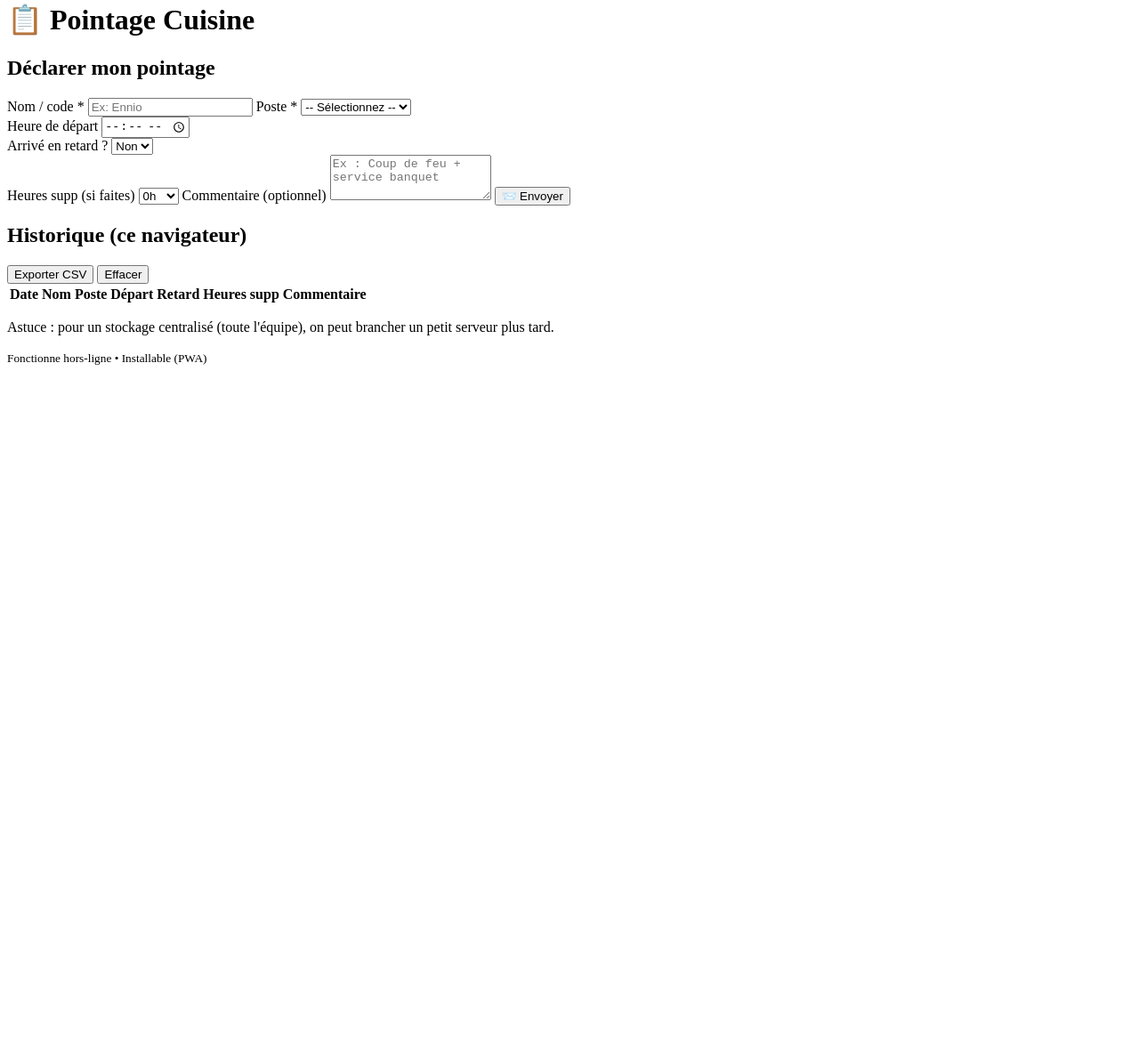
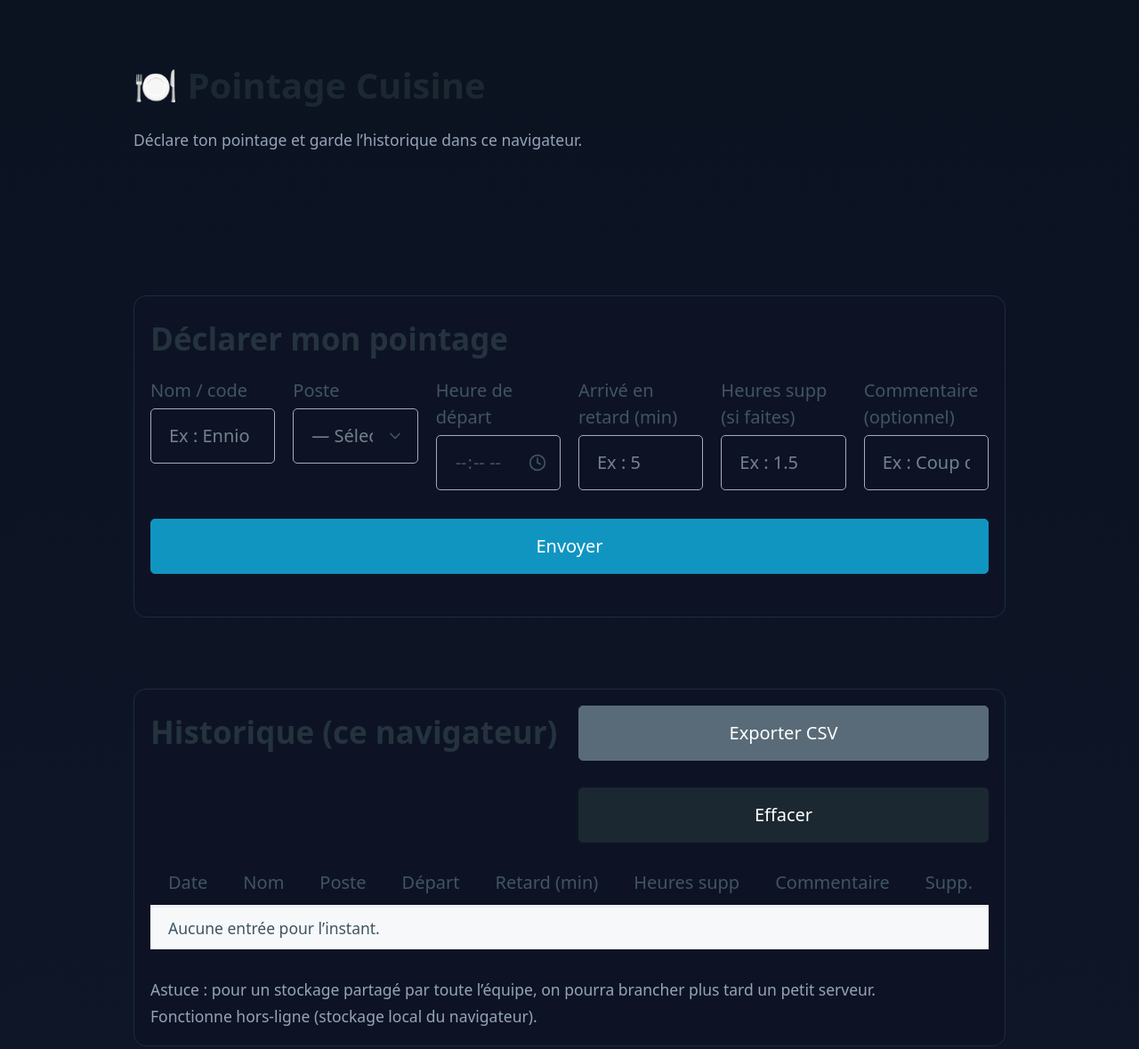
Before and after one commit to Enniocld/Plein-soleil, a plain HTML site: page index.html in a window 1280 px wide. Shown: the part 18-1197 px from the top of the page at 89% size. Before the commit the page ends 800 px from the top, so only its background shows below. Drawn offline with nearby package versions, Linux system fonts and the light colour scheme.

Commit message:
Update index.html

```diff
--- a/index.html
+++ b/index.html
@@ -1,109 +1,236 @@
 <!doctype html>
 <html lang="fr">
 <head>
-  <meta charset="utf-8">
-  <meta name="viewport" content="width=device-width, initial-scale=1">
+  <meta charset="utf-8" />
+  <meta name="viewport" content="width=device-width, initial-scale=1" />
   <title>Pointage Cuisine</title>
-  <meta name="theme-color" content="#ff7e5f">
-  <link rel="manifest" href="manifest.json">
-  <link rel="icon" href="icons/icon-192.png">
-  <link rel="apple-touch-icon" href="icons/icon-192.png">
-  <link rel="stylesheet" href="style.css">
+
+  <!-- Design prêt à l'emploi -->
+  <link rel="stylesheet" href="https://unpkg.com/@picocss/pico@latest/css/pico.min.css">
+
+  <style>
+    :root { --w: 980px; }
+    body { min-height: 100vh; background: linear-gradient(180deg,#0b1220,#0f172a); }
+    header, main { max-width: var(--w); margin: 0 auto; }
+    header { padding: 24px 16px 0; }
+    main { padding: 8px 16px 40px; }
+    .card { background: #0d1324; border: 1px solid #1f2a44; border-radius: 14px; padding: 18px; }
+    h1, h2 { margin: .2rem 0 .8rem; }
+    small.muted { color: #94a3b8; }
+    table thead th { white-space: nowrap; }
+    .actions { display: flex; gap: .5rem; flex-wrap: wrap; }
+    footer { max-width: var(--w); margin: 24px auto 56px; padding: 0 16px; color:#94a3b8; }
+  </style>
 </head>
+
 <body>
-  <header class="appbar">
-    <h1>📋 Pointage Cuisine</h1>
-    <button id="installBtn" class="secondary" hidden>Installer</button>
+  <header>
+    <h1>🍽️ Pointage Cuisine</h1>
+    <small class="muted">Déclare ton pointage et garde l’historique dans ce navigateur.</small>
   </header>
 
-  <main class="container">
+  <main>
     <section class="card">
       <h2>Déclarer mon pointage</h2>
-      <form id="form">
-        <label for="name">Nom / code <span class="req">*</span></label>
-        <input id="name" name="name" autocomplete="name" placeholder="Ex: Ennio" required>
+      <form id="formPointage">
+        <div class="grid">
+          <div>
+            <label for="nom">Nom / code</label>
+            <input id="nom" name="nom" type="text" placeholder="Ex : Ennio" required>
+          </div>
 
-        <label for="role">Poste <span class="req">*</span></label>
-        <select id="role" name="role" required>
-          <option value="">-- Sélectionnez --</option>
-          <option>Chef</option>
-          <option>Second</option>
-          <option>Chef de partie</option>
-          <option>Commis</option>
-          <option>Apprenti</option>
-        </select>
+          <div>
+            <label for="poste">Poste</label>
+            <select id="poste" name="poste" required>
+              <option value="">— Sélectionnez —</option>
+              <option>Plonge</option>
+              <option>Entrées</option>
+              <option>Chauds</option>
+              <option>Desserts</option>
+              <option>Service</option>
+              <option>Économat</option>
+              <option>Pass</option>
+            </select>
+          </div>
 
-        <div class="grid-2">
           <div>
-            <label for="departure_time">Heure de départ</label>
-            <input id="departure_time" name="departure_time" type="time">
+            <label for="depart">Heure de départ</label>
+            <input id="depart" name="depart" type="time" placeholder="12:30" required>
           </div>
+
           <div>
-            <label for="arrived_late">Arrivé en retard ?</label>
-            <select id="arrived_late" name="arrived_late">
-              <option value="0">Non</option>
-              <option value="1">Oui</option>
-            </select>
+            <label for="retard">Arrivé en retard (min)</label>
+            <input id="retard" name="retard" type="number" min="0" step="1" placeholder="Ex : 5">
+          </div>
+
+          <div>
+            <label for="heuresSupp">Heures supp (si faites)</label>
+            <input id="heuresSupp" name="heuresSupp" type="number" min="0" step=".25" placeholder="Ex : 1.5">
+          </div>
+
+          <div>
+            <label for="commentaire">Commentaire (optionnel)</label>
+            <input id="commentaire" name="commentaire" type="text" placeholder="Ex : Coup de feu + service banquet">
           </div>
         </div>
 
-        <label for="hours_extra">Heures supp (si faites)</label>
-        <select id="hours_extra" name="hours_extra">
-          <option value="">0h</option>
-          <option>1h</option>
-          <option>2h</option>
-          <option>3h</option>
-          <option>8h</option>
-          <option>16h</option>
-        </select>
-
-        <label for="comment">Commentaire (optionnel)</label>
-        <textarea id="comment" name="comment" rows="3" placeholder="Ex : Coup de feu + service banquet"></textarea>
-
-        <button type="submit">📨 Envoyer</button>
+        <div style="margin-top:12px">
+          <button type="submit">Envoyer</button>
+        </div>
       </form>
-      <p id="flash" role="status" class="flash" aria-live="polite"></p>
     </section>
 
-    <section class="card">
-      <div class="section-header">
-        <h2>Historique (ce navigateur)</h2>
-        <div class="actions">
+    <section class="card" style="margin-top:16px">
+      <div class="grid">
+        <div><h2>Historique (ce navigateur)</h2></div>
+        <div class="actions" style="justify-content:flex-end; align-items:center">
           <button id="exportCsv" class="secondary">Exporter CSV</button>
-          <button id="clearData" class="danger">Effacer</button>
+          <button id="clearAll" class="contrast">Effacer</button>
         </div>
       </div>
-      <div class="table-wrap">
-        <table id="table">
+
+      <div style="overflow:auto">
+        <table id="tableau" role="grid">
           <thead>
             <tr>
               <th>Date</th>
               <th>Nom</th>
               <th>Poste</th>
               <th>Départ</th>
-              <th>Retard</th>
+              <th>Retard (min)</th>
               <th>Heures supp</th>
               <th>Commentaire</th>
+              <th>Supp.</th>
             </tr>
           </thead>
           <tbody></tbody>
         </table>
       </div>
-      <p class="hint">Astuce : pour un stockage centralisé (toute l'équipe), on peut brancher un petit serveur plus tard.</p>
+
+      <small class="muted">Astuce : pour un stockage partagé par toute l’équipe, on pourra brancher plus tard un petit serveur.</small><br>
+      <small class="muted">Fonctionne hors-ligne (stockage local du navigateur).</small>
     </section>
   </main>
 
-  <footer class="footer">
-    <small>Fonctionne hors-ligne • Installable (PWA)</small>
+  <footer>
+    <small>©️ <span id="year"></span> Pointage Cuisine — GitHub Pages</small>
   </footer>
 
-  <script src="script.js"></script>
   <script>
-    if ('serviceWorker' in navigator) {
-      window.addEventListener('load', () => {
-        navigator.serviceWorker.register('sw.js');
+    // ------- Utilitaires -------
+    const LS_KEY = "pointage_entries_v1";
+
+    function loadEntries() {
+      try {
+        const raw = localStorage.getItem(LS_KEY);
+        return raw ? JSON.parse(raw) : [];
+      } catch { return []; }
+    }
+    function saveEntries(list) {
+      localStorage.setItem(LS_KEY, JSON.stringify(list));
+    }
+    function formatDate(d) {
+      const dt = new Date(d);
+      return dt.toLocaleString("fr-FR", { dateStyle: "short", timeStyle: "short" });
+    }
+
+    // ------- Rendu du tableau -------
+    const tbody = document.querySelector("#tableau tbody");
+
+    function render() {
+      const data = loadEntries();
+      tbody.innerHTML = "";
+      if (!data.length) {
+        const tr = document.createElement("tr");
+        const td = document.createElement("td");
+        td.colSpan = 8;
+        td.textContent = "Aucune entrée pour l’instant.";
+        tr.appendChild(td); tbody.appendChild(tr);
+        return;
+      }
+      data.forEach((row, idx) => {
+        const tr = document.createElement("tr");
+        tr.innerHTML = `
+          <td>${formatDate(row.createdAt)}</td>
+          <td>${row.nom || ""}</td>
+          <td>${row.poste || ""}</td>
+          <td>${row.depart || ""}</td>
+          <td>${row.retard ?? ""}</td>
+          <td>${row.heuresSupp ?? ""}</td>
+          <td>${row.commentaire || ""}</td>
+          <td><button class="secondary" data-del="${idx}" aria-label="Supprimer la ligne">🗑️</button></td>
+        `;
+        tbody.appendChild(tr);
       });
     }
+
+    // ------- Soumission du formulaire -------
+    document.getElementById("formPointage").addEventListener("submit", (e) => {
+      e.preventDefault();
+      const f = e.target;
+      const entry = {
+        createdAt: Date.now(),
+        nom: f.nom.value.trim(),
+        poste: f.poste.value,
+        depart: f.depart.value,
+        retard: f.retard.value ? Number(f.retard.value) : "",
+        heuresSupp: f.heuresSupp.value ? Number(f.heuresSupp.value) : "",
+        commentaire: f.commentaire.value.trim()
+      };
+      if (!entry.nom || !entry.poste || !entry.depart) {
+        alert("Nom, Poste et Heure de départ sont requis.");
+        return;
+      }
+      const list = loadEntries();
+      list.unshift(entry);
+      saveEntries(list);
+      f.reset();
+      render();
+    });
+
+    // ------- Suppression par ligne -------
+    tbody.addEventListener("click", (e) => {
+      const btn = e.target.closest("button[data-del]");
+      if (!btn) return;
+      const index = Number(btn.getAttribute("data-del"));
+      const list = loadEntries();
+      list.splice(index, 1);
+      saveEntries(list);
+      render();
+    });
+
+    // ------- Export CSV -------
+    document.getElementById("exportCsv").addEventListener("click", () => {
+      const data = loadEntries();
+      if (!data.length) { alert("Rien à exporter."); return; }
+      const header = ["Date","Nom","Poste","Départ","Retard (min)","Heures supp","Commentaire"];
+      const rows = data.map(r => [
+        new Date(r.createdAt).toISOString(),
+        r.nom ?? "", r.poste ?? "", r.depart ?? "",
+        r.retard ?? "", r.heuresSupp ?? "", (r.commentaire ?? "").replace(/\n/g," ")
+      ]);
+      const csv = [header, ...rows].map(arr =>
+        arr.map(v => `"${String(v).replace(/"/g,'""')}"`).join(";")
+      ).join("\n");
+      const blob = new Blob([csv], {type: "text/csv;charset=utf-8;"});
+      const url = URL.createObjectURL(blob);
+      const a = document.createElement("a");
+      a.href = url; a.download = "pointage.csv";
+      document.body.appendChild(a); a.click();
+      URL.revokeObjectURL(url); a.remove();
+    });
+
+    // ------- Effacer tout -------
+    document.getElementById("clearAll").addEventListener("click", () => {
+      if (confirm("Effacer tout l’historique de ce navigateur ?")) {
+        localStorage.removeItem(LS_KEY);
+        render();
+      }
+    });
+
+    // ------- Init -------
+    document.getElementById("year").textContent = new Date().getFullYear();
+    render();
   </script>
 </body>
 </html>
```
